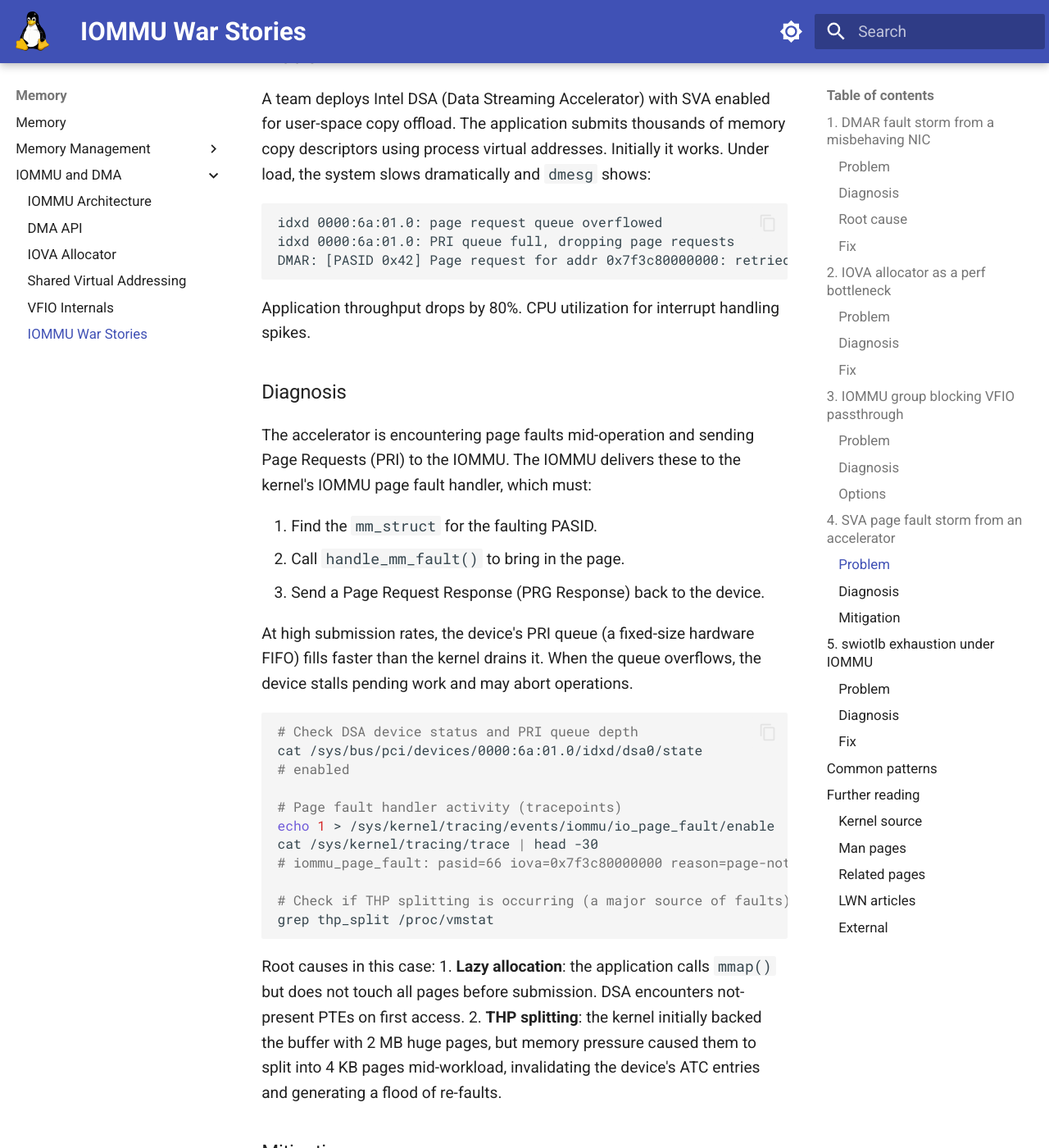
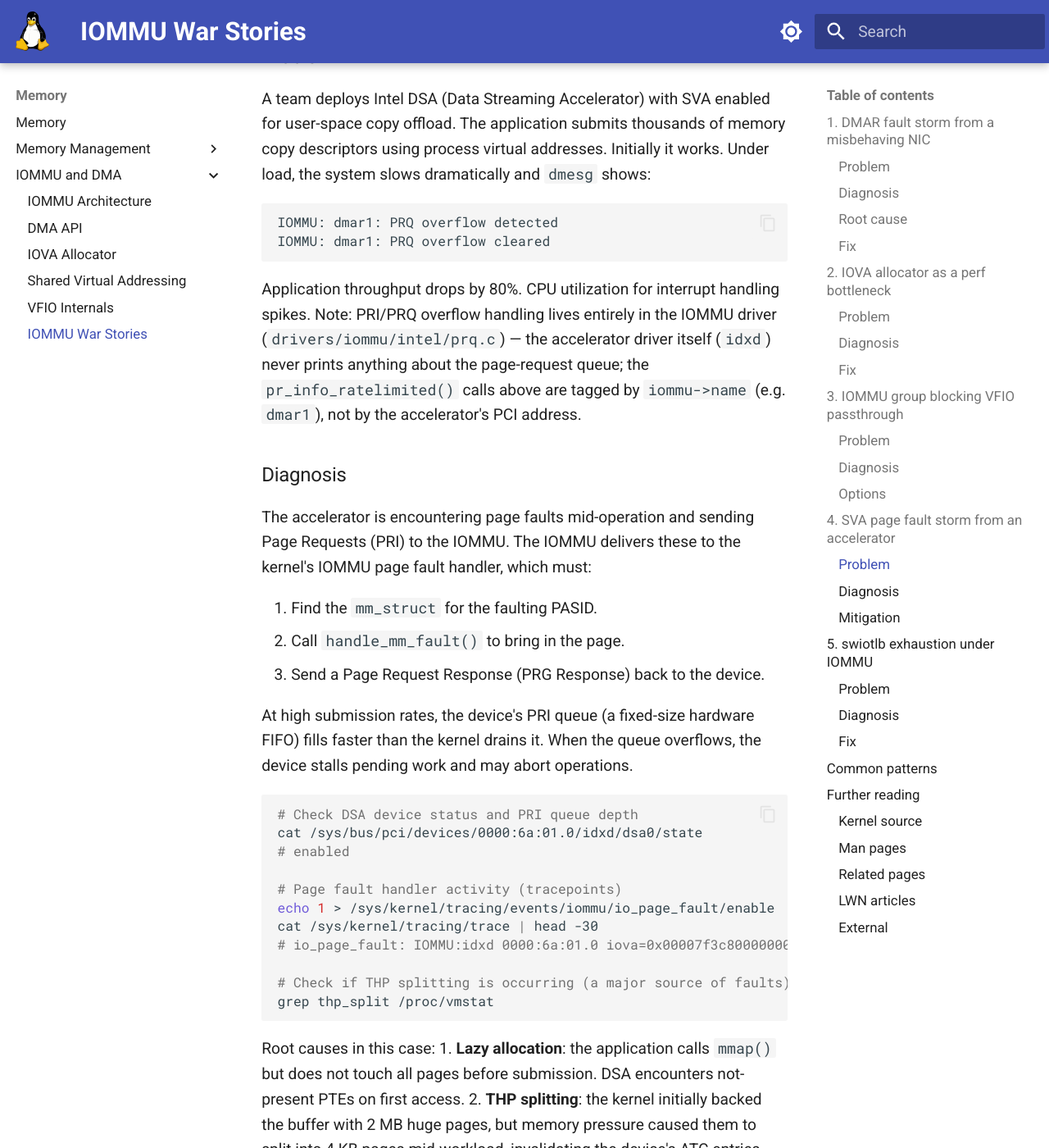
Before and after one commit to laveeshb/linux-kernel-internals, an MkDocs documentation site: the page built from docs/iommu/war-stories.md, in a window 1280 px wide and 1400 px high, scrolled down 7732 px. Shown: the whole window at 82% size. Built offline with MkDocs 1.6.1 and Material for MkDocs 9.7.7, drawn with Linux system fonts in a browser that asks for light colours; some of the changed text lies outside the part shown.

Commit message:
Fix fabricated PRQ-overflow log lines and tracepoint output in war-stories.md (#821)
Case 4's dmesg block attributed page-request-queue overflow to the
idxd driver; PRQ overflow handling lives entirely in the Intel IOMMU
driver (drivers/iommu/intel/prq.c), which prints
pr_info_ratelimited("IOMMU: %s: PRQ overflow detected", iommu->name)
tagged by iommu->name (e.g. dmar1), not the accelerator's PCI address.
The claimed 'PRI queue full, dropping page requests' and PASID-retry
lines don't exist anywhere in the kernel.

The io_page_fault tracepoint (include/trace/events/iommu.h) is real,
but its output format was fabricated -- the real TP_printk is
"IOMMU:%s %s iova=0x%016llx flags=0x%04x" (driver, device, iova,
flags), not a pasid=/reason= format.

Also added the missing "PTE " prefix to the Case 1 DMAR fault-reason
strings, matching the exact wording in
drivers/iommu/intel/dmar.c's dma_remap_fault_reasons[] table.

````diff
--- a/docs/iommu/war-stories.md
+++ b/docs/iommu/war-stories.md
@@ -240,12 +240,11 @@ Server-grade PCIe switches and root complexes (EPYC, Xeon Scalable) often suppor
 A team deploys Intel DSA (Data Streaming Accelerator) with SVA enabled for user-space copy offload. The application submits thousands of memory copy descriptors using process virtual addresses. Initially it works. Under load, the system slows dramatically and `dmesg` shows:
 
 ```
-idxd 0000:6a:01.0: page request queue overflowed
-idxd 0000:6a:01.0: PRI queue full, dropping page requests
-DMAR: [PASID 0x42] Page request for addr 0x7f3c80000000: retried 3 times
+IOMMU: dmar1: PRQ overflow detected
+IOMMU: dmar1: PRQ overflow cleared
 ```
 
-Application throughput drops by 80%. CPU utilization for interrupt handling spikes.
+Application throughput drops by 80%. CPU utilization for interrupt handling spikes. Note: PRI/PRQ overflow handling lives entirely in the IOMMU driver (`drivers/iommu/intel/prq.c`) — the accelerator driver itself (`idxd`) never prints anything about the page-request queue; the `pr_info_ratelimited()` calls above are tagged by `iommu->name` (e.g. `dmar1`), not by the accelerator's PCI address.
 
 ### Diagnosis
 
@@ -265,7 +264,7 @@ cat /sys/bus/pci/devices/0000:6a:01.0/idxd/dsa0/state
 # Page fault handler activity (tracepoints)
 echo 1 > /sys/kernel/tracing/events/iommu/io_page_fault/enable
 cat /sys/kernel/tracing/trace | head -30
-# iommu_page_fault: pasid=66 iova=0x7f3c80000000 reason=page-not-present
+# io_page_fault: IOMMU:idxd 0000:6a:01.0 iova=0x00007f3c80000000 flags=0x0001
 
 # Check if THP splitting is occurring (a major source of faults)
 grep thp_split /proc/vmstat
@@ -419,7 +418,8 @@ echo "$USED / $TOTAL"
 - [drivers/iommu/iommu.c](https://git.kernel.org/pub/scm/linux/kernel/git/torvalds/linux.git/tree/drivers/iommu/iommu.c) — `iommu_map()`, `iommu_unmap_fast()`, and the `IOMMU_DOMAIN_DMA_FQ` flush-queue domain type behind Case 2's fix
 - [drivers/pci/pci.c](https://git.kernel.org/pub/scm/linux/kernel/git/torvalds/linux.git/tree/drivers/pci/pci.c) — `pci_enable_acs()`, the kernel-side PCIe ACS negotiation behind Case 3's IOMMU group isolation
 - [drivers/iommu/iommu-sva.c](https://git.kernel.org/pub/scm/linux/kernel/git/torvalds/linux.git/tree/drivers/iommu/iommu-sva.c) — `iommu_sva_handle_mm()`, which calls `handle_mm_fault()` to resolve device page requests, behind Case 4
-- [drivers/iommu/intel/prq.c](https://git.kernel.org/pub/scm/linux/kernel/git/torvalds/linux.git/tree/drivers/iommu/intel/prq.c) — the Intel IOMMU Page Request Queue overflow handling underlying Case 4's PRI-queue scenario
+- [drivers/iommu/intel/prq.c](https://git.kernel.org/pub/scm/linux/kernel/git/torvalds/linux.git/tree/drivers/iommu/intel/prq.c) — the Intel IOMMU Page Request Queue overflow handling underlying Case 4's PRI-queue scenario, including the `pr_info_ratelimited("IOMMU: %s: PRQ overflow detected", iommu->name)` message
+- [include/trace/events/iommu.h](https://git.kernel.org/pub/scm/linux/kernel/git/torvalds/linux.git/tree/include/trace/events/iommu.h) — the `io_page_fault` tracepoint (`TP_printk("IOMMU:%s %s iova=0x%016llx flags=0x%04x", ...)`) used in Case 4's diagnosis
 - [mm/madvise.c](https://git.kernel.org/pub/scm/linux/kernel/git/torvalds/linux.git/tree/mm/madvise.c) — `MADV_POPULATE_WRITE` and `MADV_NOHUGEPAGE`, the mitigations used in Case 4
 - [kernel/dma/swiotlb.c](https://git.kernel.org/pub/scm/linux/kernel/git/torvalds/linux.git/tree/kernel/dma/swiotlb.c) — the swiotlb bounce-buffer pool and its `io_tlb_used`/`io_tlb_nslabs` debugfs counters behind Case 5
 
````
Also changed, not shown: other parts of docs/iommu/war-stories.md (+3 -3 lines).
